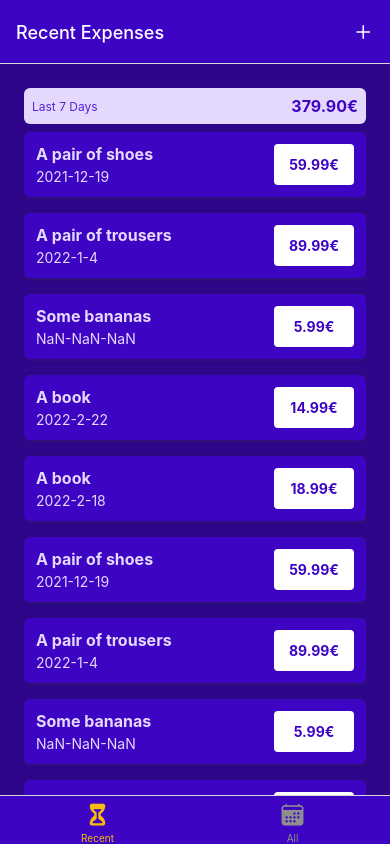
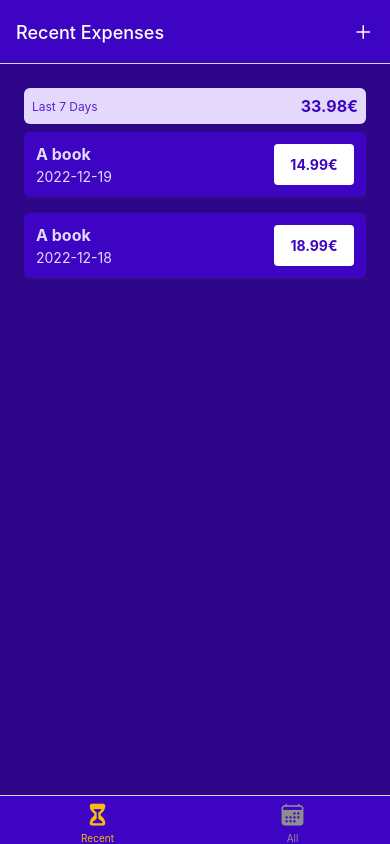
Before and after one commit to joaombpereira-eng/ExpenseTrackerApp, a React Native app: screen /RecentExpenses in a window 390 px wide. Built offline with nearby package versions, Linux system fonts and the light colour scheme.

Commit message:
Managing App-wide State w/ Context

```diff
--- a/App.js
+++ b/App.js
@@ -10,6 +10,7 @@ import RecentExpensesScreen from './screens/RecentExpensesScreen';
 
 import {GlobalStyles} from './constants/styles';
 import IconButton from './components/ui/IconButton';
+import ExpensesContextProvider from './store/expenses-context';
 
 const Stack = createNativeStackNavigator();
 const BottomTabs = createBottomTabNavigator();
@@ -63,6 +64,7 @@ export default function App() {
   return (
     <>
       <StatusBar translucent={true} backgroundColor="transparent" />
+      <ExpensesContextProvider>
         <NavigationContainer>
           <Stack.Navigator
             initialRouteName="ExpensesOverview"
@@ -84,6 +86,7 @@ export default function App() {
             />
           </Stack.Navigator>
         </NavigationContainer>
+      </ExpensesContextProvider>
     </>
   );
 }
--- a/components/ExpensesOutput/ExpensesOutput.js
+++ b/components/ExpensesOutput/ExpensesOutput.js
@@ -4,74 +4,11 @@ import {GlobalStyles} from '../../constants/styles';
 import ExpensesList from './ExpensesList';
 import ExpensesSummary from './ExpensesSummary';
 
-const DUMMY_EXPENSES = [
-  {
-    id: 'e1',
-    description: 'A pair of shoes',
-    amount: 59.99,
-    date: new Date('2021-12-19'),
-  },
-  {
-    id: 'e2',
-    description: 'A pair of trousers',
-    amount: 89.99,
-    date: new Date('2022-01-04'),
-  },
-  {
-    id: 'e3',
-    description: 'Some bananas',
-    amount: 5.99,
-    date: new Date('2021-12-101'),
-  },
-  {
-    id: 'e4',
-    description: 'A book',
-    amount: 14.99,
-    date: new Date('2022-02-22'),
-  },
-  {
-    id: 'e5',
-    description: 'A book',
-    amount: 18.99,
-    date: new Date('2022-02-18'),
-  },
-  {
-    id: 'e6',
-    description: 'A pair of shoes',
-    amount: 59.99,
-    date: new Date('2021-12-19'),
-  },
-  {
-    id: 'e7',
-    description: 'A pair of trousers',
-    amount: 89.99,
-    date: new Date('2022-01-04'),
-  },
-  {
-    id: 'e8',
-    description: 'Some bananas',
-    amount: 5.99,
-    date: new Date('2021-12-101'),
-  },
-  {
-    id: 'e9',
-    description: 'A book',
-    amount: 14.99,
-    date: new Date('2022-02-22'),
-  },
-  {
-    id: 'e10',
-    description: 'A book',
-    amount: 18.99,
-    date: new Date('2022-02-18'),
-  },
-];
-
 export default function ExpensesOutput({expenses, expensesPeriod}) {
   return (
     <View style={styles.container}>
-      <ExpensesSummary expenses={DUMMY_EXPENSES} periodName={expensesPeriod} />
-      <ExpensesList expenses={DUMMY_EXPENSES} />
+      <ExpensesSummary expenses={expenses} periodName={expensesPeriod} />
+      <ExpensesList expenses={expenses} />
     </View>
   );
 }
--- a/screens/AllExpensesScreen.js
+++ b/screens/AllExpensesScreen.js
@@ -1,5 +1,10 @@
+import {useContext} from 'react';
 import ExpensesOutput from '../components/ExpensesOutput/ExpensesOutput';
+import {ExpensesContext} from '../store/expenses-context';
 
 export default function AllExpensesScreen() {
-  return <ExpensesOutput expensesPeriod="Total" />;
+  const expensesCtx = useContext(ExpensesContext);
+  return (
+    <ExpensesOutput expenses={expensesCtx.expenses} expensesPeriod="Total" />
+  );
 }
--- a/screens/RecentExpensesScreen.js
+++ b/screens/RecentExpensesScreen.js
@@ -1,5 +1,19 @@
+import {useContext} from 'react';
 import ExpensesOutput from '../components/ExpensesOutput/ExpensesOutput';
+import {ExpensesContext} from '../store/expenses-context';
+import {getDateMinusDays} from '../util/date';
 
 export default function RecentExpensesScreen() {
-  return <ExpensesOutput expensesPeriod="Last 7 Days" />;
+  const expensesCtx = useContext(ExpensesContext);
+
+  const recentExpenses = expensesCtx.expenses.filter(expenses => {
+    const today = new Date();
+    const date7DaysAgo = getDateMinusDays(today, 7);
+
+    return expenses.date > date7DaysAgo;
+  });
+
+  return (
+    <ExpensesOutput expenses={recentExpenses} expensesPeriod="Last 7 Days" />
+  );
 }
--- /dev/null
+++ b/store/expenses-context.js
@@ -0,0 +1,121 @@
+import {createContext, useReducer} from 'react';
+
+const DUMMY_EXPENSES = [
+  {
+    id: 'e1',
+    description: 'A pair of shoes',
+    amount: 59.99,
+    date: new Date('2021-12-19'),
+  },
+  {
+    id: 'e2',
+    description: 'A pair of trousers',
+    amount: 89.99,
+    date: new Date('2022-01-04'),
+  },
+  {
+    id: 'e3',
+    description: 'Some bananas',
+    amount: 5.99,
+    date: new Date('2021-12-101'),
+  },
+  {
+    id: 'e4',
+    description: 'A book',
+    amount: 14.99,
+    date: new Date('2022-02-22'),
+  },
+  {
+    id: 'e5',
+    description: 'A book',
+    amount: 18.99,
+    date: new Date('2022-02-18'),
+  },
+  {
+    id: 'e6',
+    description: 'A pair of shoes',
+    amount: 59.99,
+    date: new Date('2021-12-19'),
+  },
+  {
+    id: 'e7',
+    description: 'A pair of trousers',
+    amount: 89.99,
+    date: new Date('2022-01-04'),
+  },
+  {
+    id: 'e8',
+    description: 'Some bananas',
+    amount: 5.99,
+    date: new Date('2021-12-101'),
+  },
+  {
+    id: 'e9',
+    description: 'A book',
+    amount: 14.99,
+    date: new Date('2022-12-19'),
+  },
+  {
+    id: 'e10',
+    description: 'A book',
+    amount: 18.99,
+    date: new Date('2022-12-18'),
+  },
+];
+
+export const ExpensesContext = createContext({
+  expenses: [],
+  addExpense: ({description, amount, date}) => {},
+  deleteExpense: id => {},
+  updateExpense: (id, {description, amount, date}) => {},
+});
+
+function expensesReducer(state, action) {
+  switch (action.type) {
+    case 'ADD':
+      const id = new Date().toString() + Math.random().toString();
+      return [{...action.payload, id: id}, ...state];
+    case 'UPDATE':
+      const updatableExpenseIndex = state.findIndex(
+        expense => expense.id === action.payload.id,
+      );
+      const updatableExpense = state[updatableExpenseIndex];
+      const updatedItem = {...updatableExpense, ...action.payload.data};
+      const updatedExpenses = [...state];
+      updatedExpenses[updatableExpenseIndex] = updatedItem;
+      return updatedExpenses;
+    case 'DELETE':
+      return state.filter(expense => expense.id !== action.payload);
+    default:
+      return state;
+  }
+}
+
+export default function ExpensesContextProvider({children}) {
+  const [expenseState, dispatch] = useReducer(expensesReducer, DUMMY_EXPENSES);
+
+  function addExpense(expenseData) {
+    dispatch({type: 'ADD', payload: expenseData});
+  }
+
+  function deleteExpense(id) {
+    dispatch({type: 'DELETE', payload: id});
+  }
+
+  function updateExpense(id, expenseData) {
+    dispatch({type: 'UPDATE', payload: {id: id, data: expenseData}});
+  }
+
+  const value = {
+    expenses: expenseState,
+    addExpense: addExpense,
+    deleteExpense: deleteExpense,
+    updateExpense: updateExpense,
+  };
+
+  return (
+    <ExpensesContext.Provider value={value}>
+      {children}
+    </ExpensesContext.Provider>
+  );
+}
--- a/util/date.js
+++ b/util/date.js
@@ -1,3 +1,7 @@
 export function getFormattedDate(date) {
   return `${date.getFullYear()}-${date.getMonth() + 1}-${date.getDate()}`;
 }
+
+export function getDateMinusDays(date, days) {
+  return new Date(date.getFullYear(), date.getMonth(), date.getDate() - days);
+}
```
Lines whose indentation alone changed are shown as unchanged.
